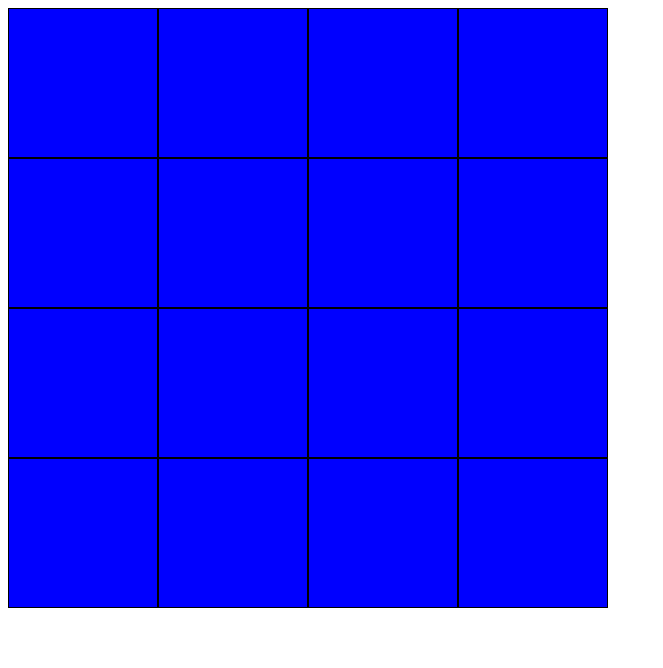
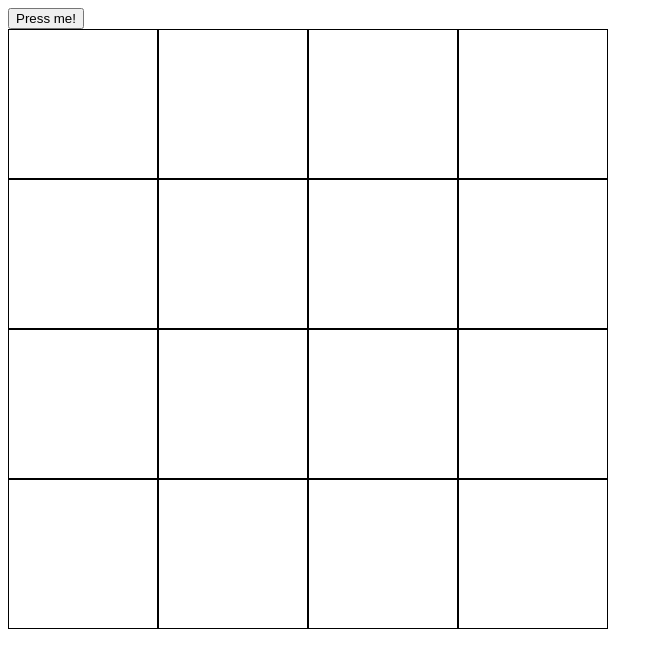
Before and after one commit to dankdungeon/etch-a-sketch, a plain HTML site: page index.html in a window 1280 px wide. Shown: the whole page, without its empty margins (0-663 px from the left). Drawn offline with Linux system fonts and the light colour scheme.

Commit message:
Completed the logic of the project.
Added the button, hover effect, and color randomization.

```diff
--- a/index.html
+++ b/index.html
@@ -8,6 +8,7 @@
   <title>Document</title>
 </head>
 <body>
+  <button id="button">Press me!</button>
   <div id="container"></div>
 </body>
 </html>
--- a/script.js
+++ b/script.js
@@ -1,8 +1,35 @@
 // script for creating divs
 const container = document.getElementById("container");
 
-for (let i = 0; i < 16; i++) {
-  const newDiv = document.createElement("div");
-  newDiv.classList.add("grid");
-  container.appendChild(newDiv);
+function populateContainer(num = 4) {
+  container.innerHTML = '';
+  const flexBasis = 100 / num;
+
+  for (let i = 0; i < num * num; i++) {
+    const newDiv = document.createElement("div");
+    newDiv.classList.add("grid");
+    newDiv.style.flex = `0 0 ${flexBasis}%`;
+    container.appendChild(newDiv);
+  }
+
+  // hover
+  const grids = document.querySelectorAll(".grid");
+  grids.forEach((element) => {
+    element.addEventListener("mouseenter", () => {
+      var randomColor = Math.floor(Math.random() * 16777215).toString(16);
+      element.style.backgroundColor = `#${randomColor}`;
+    });
+  });
 }
+
+// script for button
+const button = document.getElementById("button");
+button.addEventListener("click", () => {
+  let num = prompt("How many squares per side for the new grid?");
+  if (num < 100) {
+    populateContainer(num);
+  } else return;
+});
+
+// execution
+populateContainer();
--- a/styles.css
+++ b/styles.css
@@ -4,7 +4,7 @@
   position: relative;
   box-sizing: border-box;
   border: 1px solid black;
-  background-color: blue;
+  background-color: transparent;
 }
 
 #container {
```
